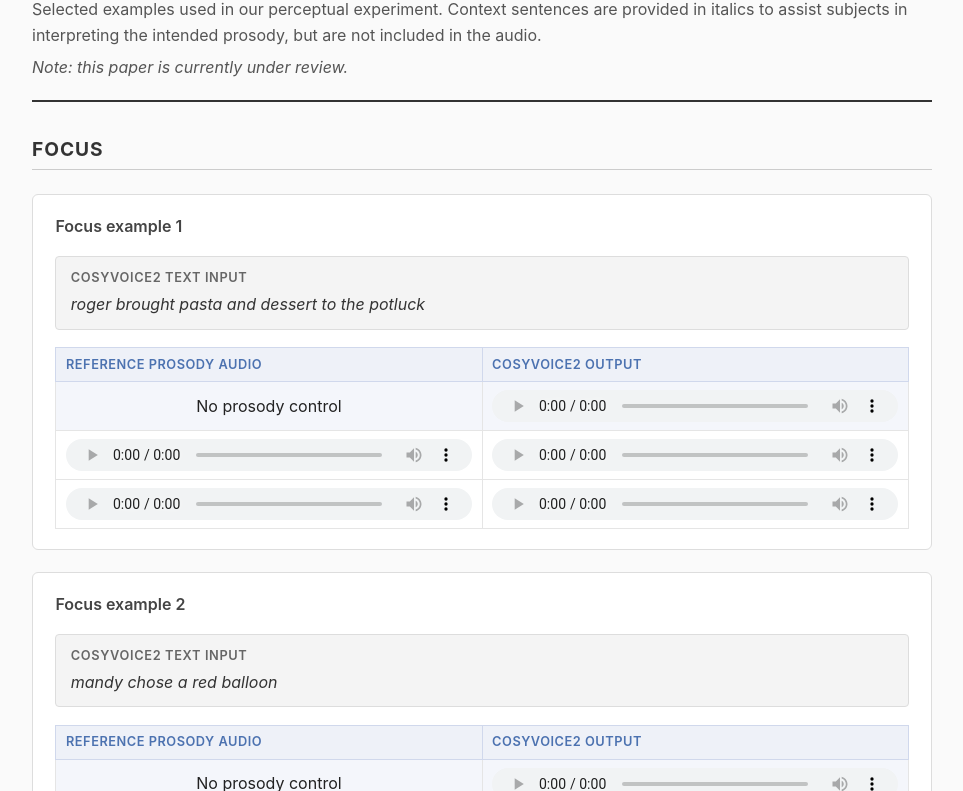
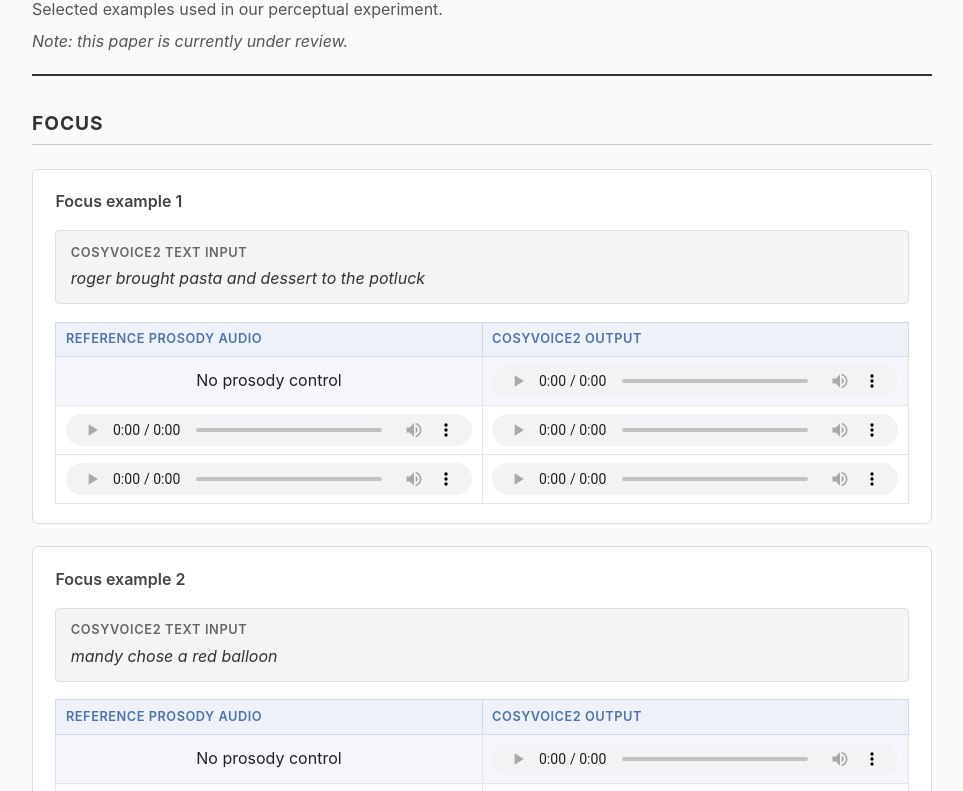
Before and after one commit to prosody-preserving-anon/prosody-demo, a plain HTML site: page index.html in a window 1280 px wide. Shown: the part 82-873 px from the top of the page, without its empty margins (158-1121 px from the left). Drawn offline with Linux system fonts and the light colour scheme.

Commit message:
remove note about context/transcripts

```diff
--- a/index.html
+++ b/index.html
@@ -138,7 +138,7 @@
   <header>
     <h1>Preserving Prosody in Speaker Anonymization</h1>
     <p>
-      Selected examples used in our perceptual experiment. Context sentences are provided in italics to assist subjects in interpreting the intended prosody, but are not included in the audio.
+      Selected examples used in our perceptual experiment.
     </p>
     <p>
       <em>Note: this paper is currently under review.</em>
```
